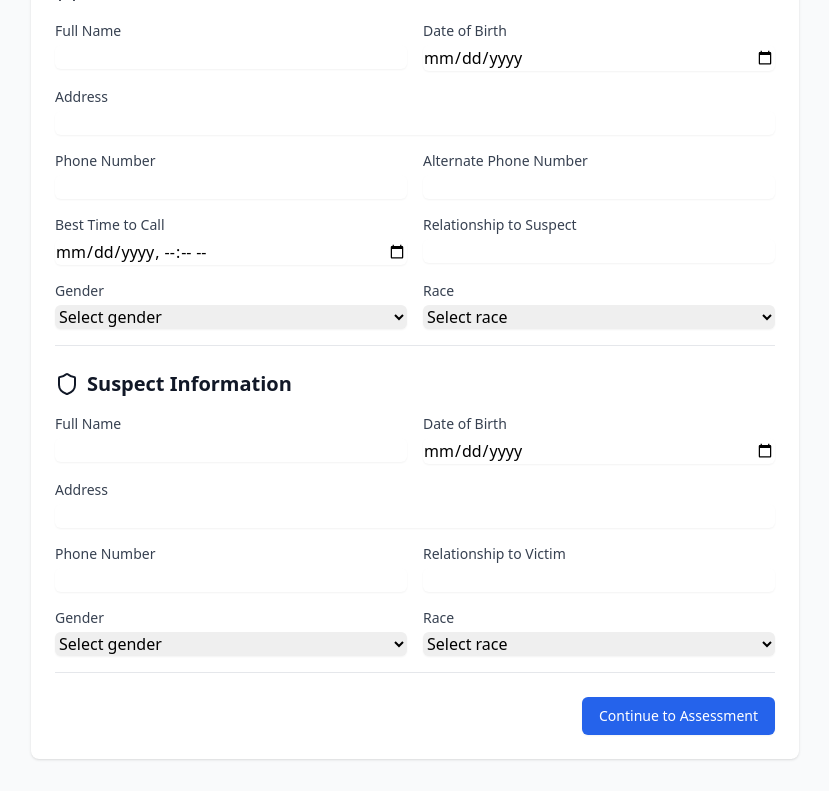
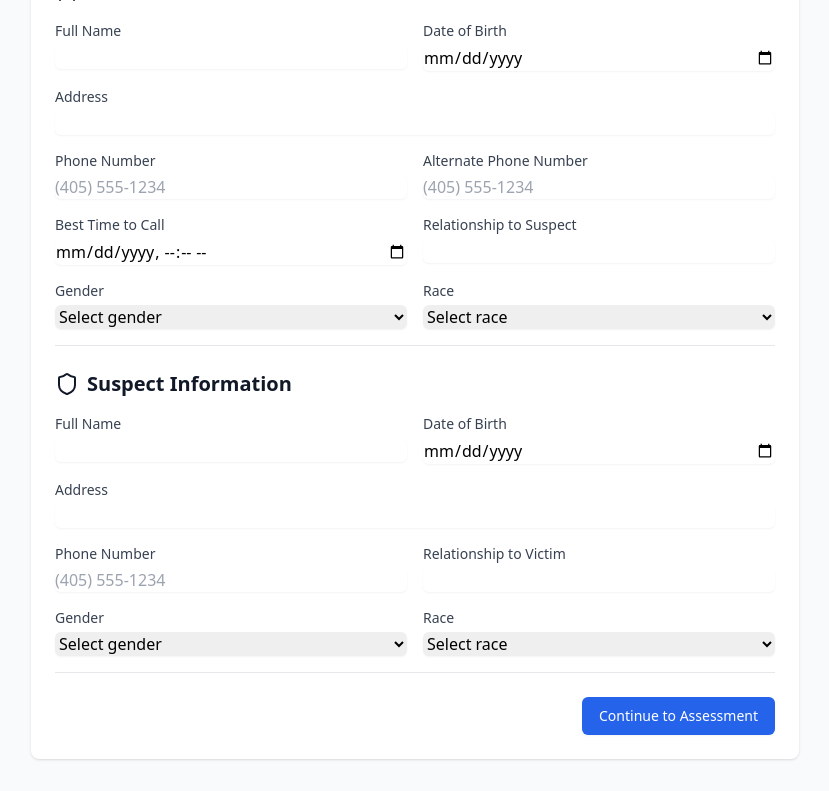
Before and after one commit to swhawkins/LAPOK, a React (Vite) app: page / in a window 1280 px wide. Shown: the part 544-1335 px from the top of the page, without its empty margins (225-1054 px from the left). Built offline with nearby package versions, Linux system fonts and the light colour scheme.

Commit message:
Update App.tsx

```diff
--- a/src/App.tsx
+++ b/src/App.tsx
@@ -491,6 +491,9 @@ function OklahomaLAPApp() {
                         value={victimInfo.phone}
                         onChange={(e) => setVictimInfo({...victimInfo, phone: e.target.value})}
                         className="mt-1 block w-full rounded-md border-gray-300 shadow-sm focus:border-blue-500 focus:ring-blue-500 dark:bg-gray-700 dark:border-gray-600 dark:text-white"
+                        placeholder="(405) 555-1234"
+                        pattern="[0-9]{3}[0-9]{3}[0-9]{4}"
+                        title="Please enter a valid 10-digit phone number"
                         required
                       />
                     </div>
@@ -504,6 +507,9 @@ function OklahomaLAPApp() {
                         value={victimInfo.alternatePhone}
                         onChange={(e) => setVictimInfo({...victimInfo, alternatePhone: e.target.value})}
                         className="mt-1 block w-full rounded-md border-gray-300 shadow-sm focus:border-blue-500 focus:ring-blue-500 dark:bg-gray-700 dark:border-gray-600 dark:text-white"
+                        placeholder="(405) 555-1234"
+                        pattern="[0-9]{3}[0-9]{3}[0-9]{4}"
+                        title="Please enter a valid 10-digit phone number"
                       />
                     </div>
                     <div>
@@ -629,6 +635,9 @@ function OklahomaLAPApp() {
                         value={suspectInfo.phone}
                         onChange={(e) => setSuspectInfo({...suspectInfo, phone: e.target.value})}
                         className="mt-1 block w-full rounded-md border-gray-300 shadow-sm focus:border-blue-500 focus:ring-blue-500 dark:bg-gray-700 dark:border-gray-600 dark:text-white"
+                        placeholder="(405) 555-1234"
+                        pattern="[0-9]{3}[0-9]{3}[0-9]{4}"
+                        title="Please enter a valid 10-digit phone number"
                         required
                       />
                     </div>
```
